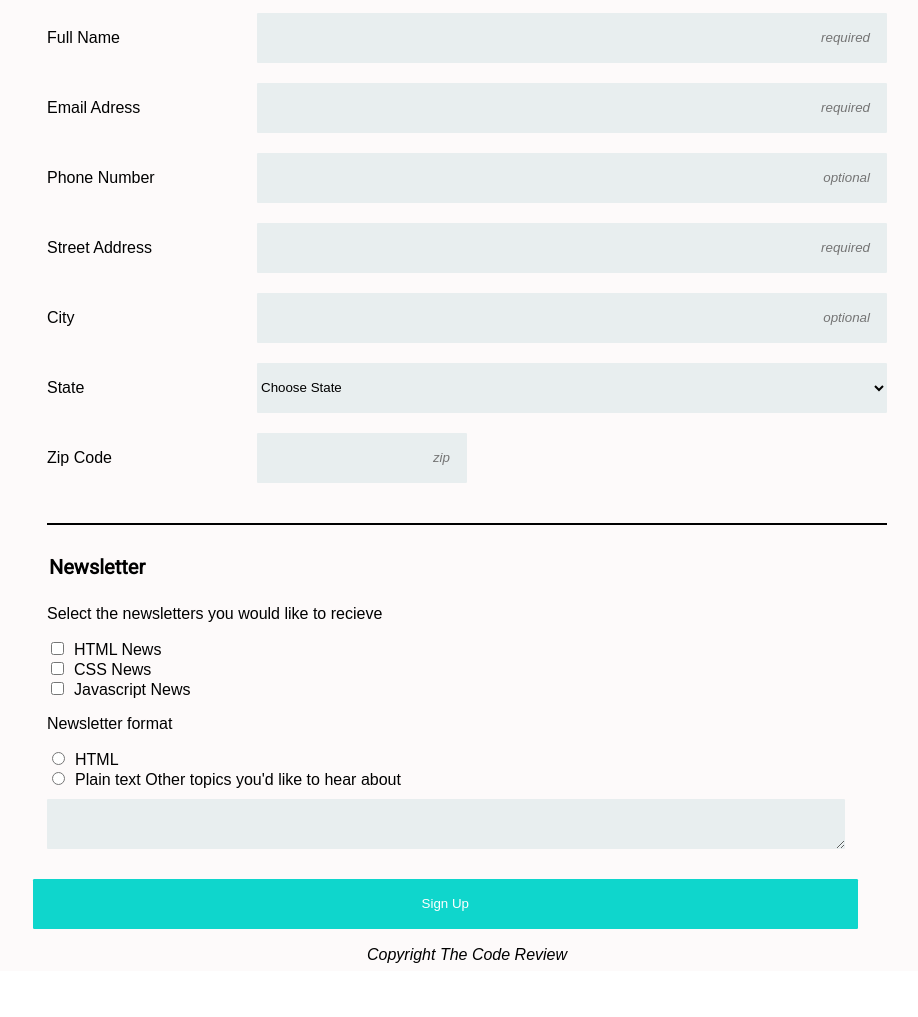
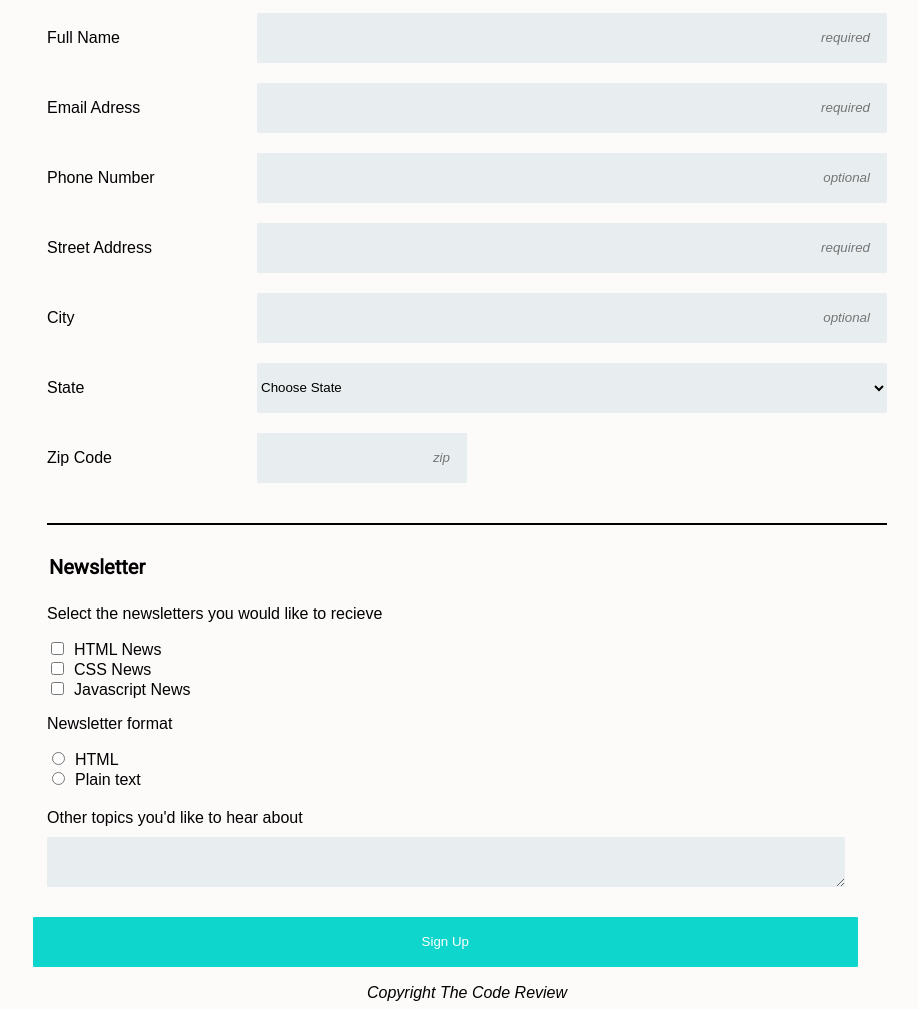
Before and after one commit to nouni-87/project-unit3, a plain HTML site: page index.html in a window 1280 px wide. Shown: the part 275-1292 px from the top of the page, without its empty margins (173-1091 px from the left). Before the commit the page ends 1254 px from the top, so only its background shows below. Drawn offline with Linux system fonts and the light colour scheme; a web font is replaced by a local one.

Commit message:
Updated textearea label in CSS (last update)

```diff
--- a/css/styles.css
+++ b/css/styles.css
@@ -96,6 +96,11 @@ body {
     font-family: 'Lato', sans-serif;
 }
 
+.textarea {
+    display: block;
+    margin-top: 20px;
+}
+
 h2,
 .intro-p,
 legend {
@@ -145,6 +150,7 @@ input[type="checkbox"],
 input[type="radio"] {
     margin-right: 10px;
 }
+
 
 
 /*-------------CSS Transition for Focus-------------*/
--- a/index.html
+++ b/index.html
@@ -172,7 +172,7 @@
                 <input type="radio" name="newsletter-format" id="html"><label for="html">HTML</label><br>
                 <input type="radio" name="newsletter-format" id="plain-text"><label for="plain-text">Plain text</label>
 
-                <label for="comment">Other topics you'd like to hear about</label>
+                <label for="comment" class="textarea">Other topics you'd like to hear about</label>
 
                 <textarea id="comment" name="user-comment"></textarea>
 
```
